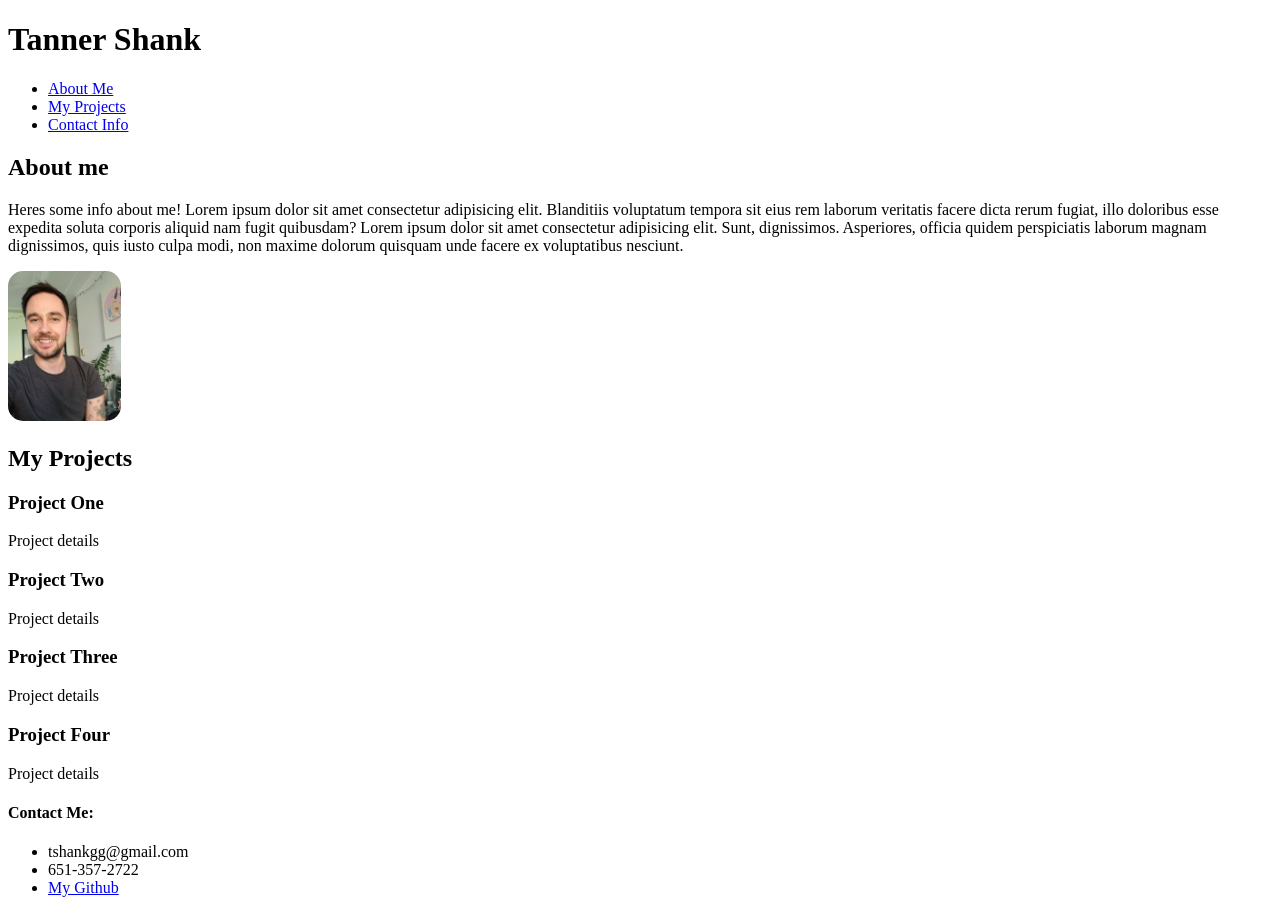
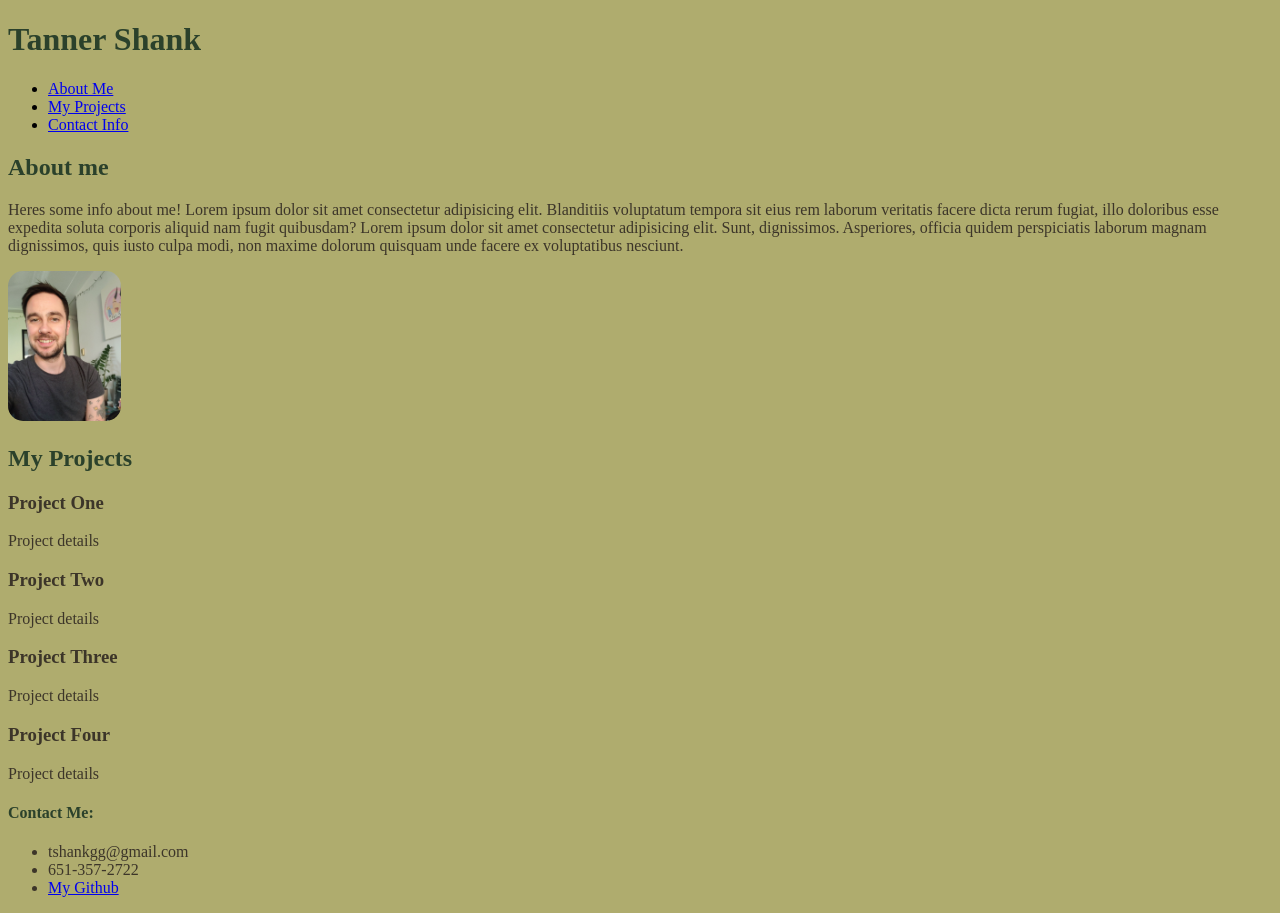
Before and after one commit to FirefoxFlareon/Portfolio, a plain HTML site: page index.html in a window 1280 px wide. Drawn offline with Linux system fonts and the light colour scheme.

Commit message:
updated colors in css

```diff
--- a/assets/style.css
+++ b/assets/style.css
@@ -1,7 +1,38 @@
+body {
+    background-color: #afac6e;
+}
+
+.headerName {
+    color: #2b412b;
+
+
+}
+
 .aboutMe {
+    color:  #3c3529;
+}
+
+#aboutMeText {
+    color: #2b412b;
 }
 
 img {
     height: 150px;
     border-radius: 15px;
 }
+
+.myProjects {
+    color: #3c3529;
+}
+
+#myProjectsText {
+    color: #2b412b;
+}
+
+.contactInfo {
+    color: #3c3529;
+}
+
+#contactMeText {
+    color: #2b412b;
+}
--- a/index.html
+++ b/index.html
@@ -25,7 +25,7 @@
             dolor sit amet consectetur adipisicing elit. Sunt, dignissimos. Asperiores, officia
             quidem perspiciatis laborum magnam dignissimos, quis iusto culpa modi, non maxime
              dolorum quisquam unde facere ex voluptatibus nesciunt.</p>
-             <img src="./assets/Portfolio pic.jpg" alt="A picture of me, a generic white guy" height="150px">
+             <img src="./assets/Portfolio pic.jpg" alt="A picture of me, a generic white guy">
     </section>
     <section class="myProjects">
         <h2 id="myProjectsText">My Projects</h2>
@@ -47,7 +47,7 @@
         </article>
     </section>
     <footer>
-        <h4 id="contactHeader">Contact Me:</h4>
+        <h4 id="contactMeText">Contact Me:</h4>
         <ul class="contactInfo">
             <li>tshankgg@gmail.com</li>
             <li>651-357-2722</li>
```
